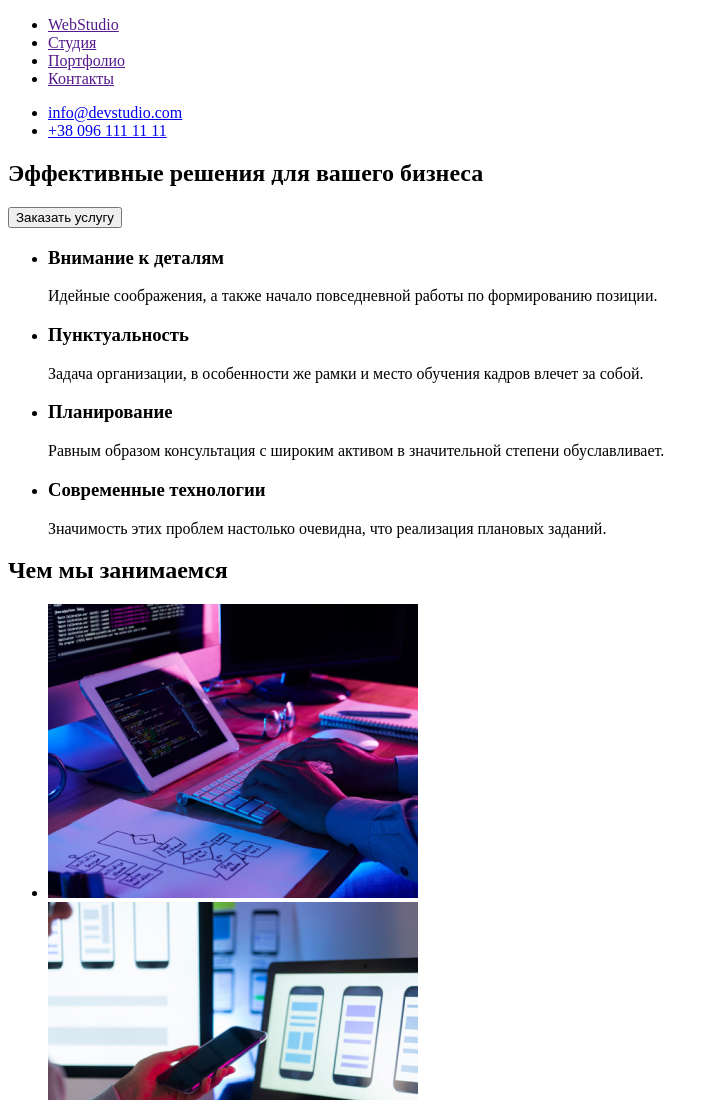
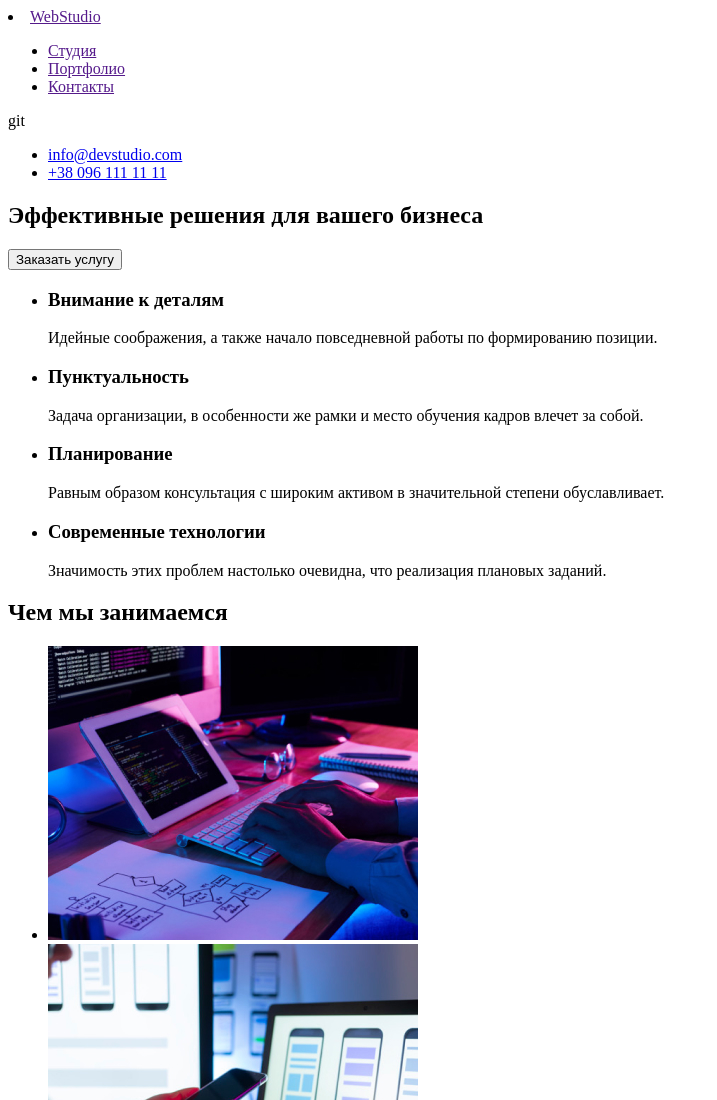
Before and after one commit to Dave-Romano/goit-markup-hw-01, a plain HTML site: page index.html in a window 1280 px wide. Shown: the top 1100 px of the page, without its empty margins (0-717 px from the left). Drawn offline with Linux system fonts and the light colour scheme.

Commit message:
Ended homework

```diff
--- a/index.html
+++ b/index.html
@@ -10,14 +10,15 @@
     <!-- Header -->
     <header>
       <nav>
+        <!-- лого -->
+        <li><a href="">WebStudio</a></li>
+        <!-- остальная навигация -->
         <ul>
-          <!-- лого -->
-          <li><a href="">WebStudio</a></li>
-          <!-- остальная навигация -->
           <li><a href="">Студия</a></li>
           <li><a href="">Портфолио</a></li>
           <li><a href="">Контакты</a></li>
         </ul>
+        git
       </nav>
       <!-- Telephone & Mail -->
       <ul>
```
